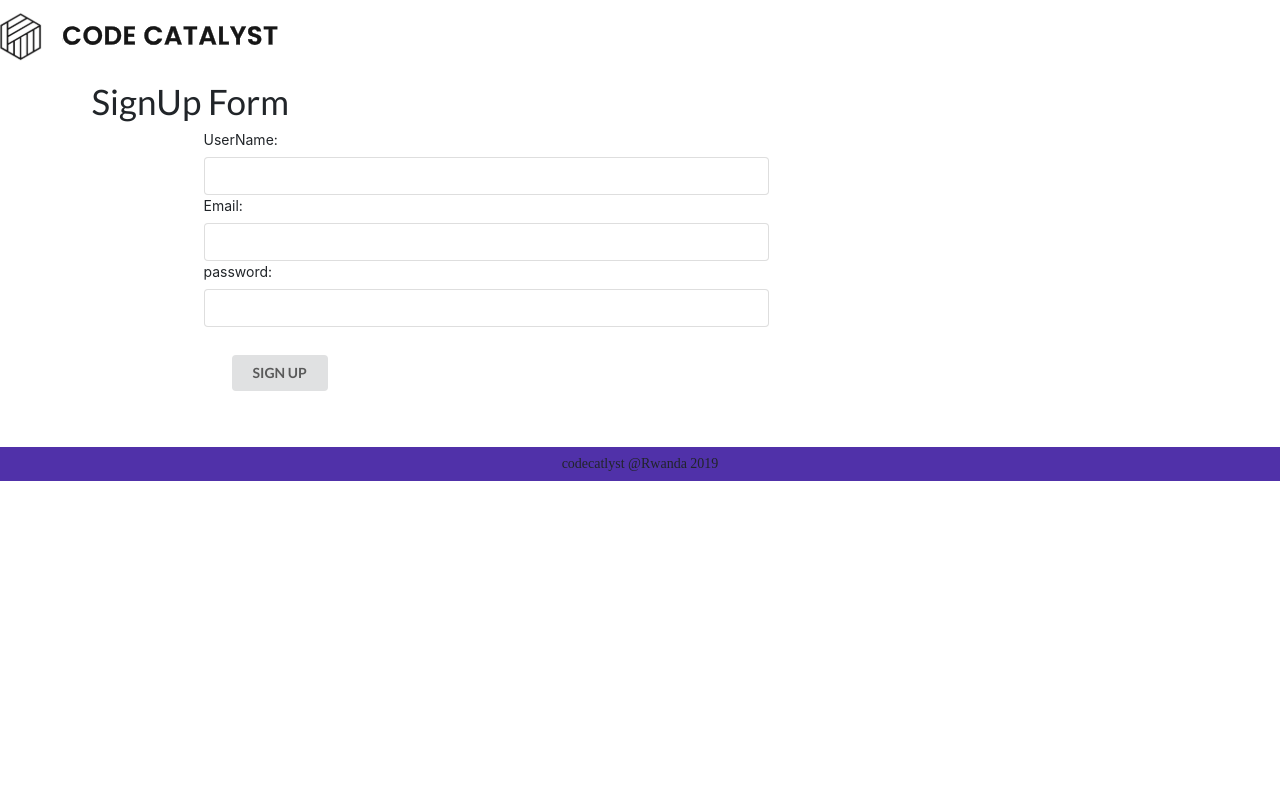
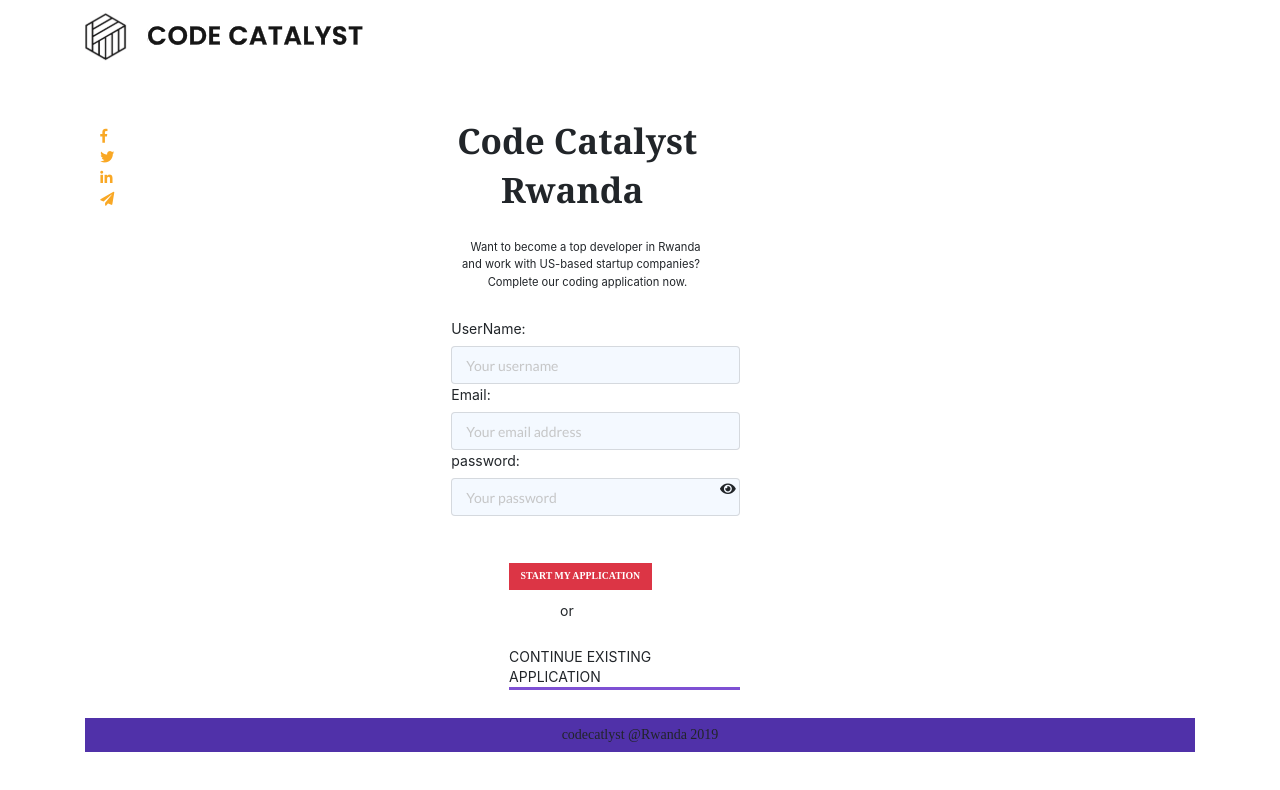
Before and after one commit to ndungutseclaude/applicant, a React (Create React App) app: page /SignUp in a window 1280 px wide. Shown: the top 790 px of the page. Built offline with nearby package versions, Linux system fonts and the light colour scheme.

Commit message:
progress of designing signup page

```diff
--- a/public/index.html
+++ b/public/index.html
@@ -28,7 +28,9 @@
     -->
     <title>React App</title>
     <!-- BOOTSTRAP LINK -->
-    <link rel="stylesheet" href="https://stackpath.bootstrapcdn.com/bootstrap/4.3.1/css/bootstrap.min.css" integrity="sha384-ggOyR0iXCbMQv3Xipma34MD+dH/1fQ784/j6cY/iJTQUOhcWr7x9JvoRxT2MZw1T" crossorigin="anonymous">
+    <link href="https://use.fontawesome.com/releases/v5.0.7/css/all.css" rel="stylesheet">
+    <link rel="stylesheet" href="https://stackpath.bootstrapcdn.com/bootstrap/4.3.1/css/bootstrap.min.css"
+        integrity="sha384-ggOyR0iXCbMQv3Xipma34MD+dH/1fQ784/j6cY/iJTQUOhcWr7x9JvoRxT2MZw1T" crossorigin="anonymous">
   </head>
   <body>
     <noscript>You need to enable JavaScript to run this app.</noscript>
--- a/src/component/Header.js
+++ b/src/component/Header.js
@@ -3,10 +3,10 @@ import React from 'react';
 const Header =()=>{
     return(
         <div>
-            <div>
+            <nav>
                 <img src="code_catalyst.svg" alt="not available"/>
                 {/* <p style={{float:'right'}}>LOGOUT</p> */}
-            </div>
+            </nav>
 
         </div>
     )
--- /dev/null
+++ b/src/component/SignUp.css
@@ -0,0 +1,105 @@
+.icon{
+    position: relative;
+    color:#f9a825;
+    width:30%;
+    margin-top:4%;
+    left:6%;
+
+   }
+   .title{
+    position: relative;
+    font-weight: bold;
+    left: 22%;
+    font-family:Cambria, Cochin, Georgia, Times, 'Times New Roman', serif;
+ }
+ .title1{
+    position: relative;
+    font-weight: bold;
+    left: 38%;
+    font-family:Cambria, Cochin, Georgia, Times, 'Times New Roman', serif;
+ }
+ .words{
+     position: relative;
+     margin-top:-3%;
+     left:4%;
+ }
+ .btn-danger{
+     margin-top:8%;
+    font-size:70%;
+    border-radius:0px;
+    font-family: Poppins;
+    font-style: normal;
+    font-weight: bold;
+ }
+ .exit{
+    position: relative;
+    border-bottom: 3px solid  #7E50D3;;
+    width:40%;
+
+ }
+ .card-footer p{
+    position: relative;
+    color:white;
+    text-align: center;
+ }
+ .eye{
+    position: relative;
+    margin-left:-7%;
+    top:67%;
+ }
+ .signing{
+     position: relative;
+     right:18%;
+     margin-top:50px;
+ }
+ .content2{
+    position: relative;
+    right:2%;
+ }
+ .contents{
+     left:20%;
+     margin-top:4%;
+ }
+ .details{
+     position: relative;
+     width: 50%;
+     left:44%;
+     margin-top:5%;
+
+ }
+
+ ::placeholder{
+    color:#4A4D51;
+ }
+ .btn-post{
+     position: relative;
+    left:54%;
+ }
+ .or{
+     padding:2%;
+     width:20%;
+     text-align: center;
+ }
+
+
+@media only screen and (max-width: 600px)  {
+    .icon{
+        position: relative;
+        width: 100px;
+    }
+    .titles{
+        position:relative;
+        width:900%;
+        left:92%;
+        margin-top:-90px;
+
+    }
+    .title{
+        width: 200%;
+    }
+    .contents{
+     background: brown;
+     width:900%;
+    }
+
+}
--- a/src/component/SignUp.js
+++ b/src/component/SignUp.js
@@ -2,6 +2,7 @@ import React from 'react';
 import axios from 'axios';
 import Header from './Header';
 import Footer from './Footer';
+import './SignUp.css';
 
 class SignUp extends React.Component{
     constructor(props){
@@ -20,6 +21,17 @@ class SignUp extends React.Component{
         })
         //console.log(this.state)
     }
+    //Encript password
+     encrypting(){
+        var temp = document.getElementById("password");
+           if (temp.type === "password") {
+               temp.type = "text";
+           }
+           else {
+               temp.type = "password";
+           }
+       }
+
 
     //FORM SUBMITION
     formSubmit=(e)=>{
@@ -38,35 +50,74 @@ class SignUp extends React.Component{
     render(){
 
         return(
-            <div>
+            <div className="container">
                 <Header/>
-                <div className="ui container" style={{marginTop: '10px'}}>
-                <h1> SignUp Form</h1>
+                <div>
                 <form onSubmit={this.formSubmit} className="ui form" style={{marginRight: '30rem', marginLeft: '8rem'}}>
+                 <div className="row  signing">
+                 <div className="col-sm-3">
+                <aside className="icon">
+                 <div><i class="fab fa-facebook-f"></i></div>
+                 <div> <i class="fab fa-twitter"></i></div>
+                 <div><i class="fab fa-linkedin-in"></i></div>
+                 <div> <i class="fas fa-paper-plane"></i></div>
+              </aside>
+              </div>
+              <div className="col-sm-3">
+
+              </div>
+              <div className=" col-sm-6 titles">
+                <h1 class="title">Code Catalyst</h1>
+                <h1 class="title1">  Rwanda</h1>
+                </div>
+                </div>
+                  <div className="row">
+                      <div className="col-sm-3">
+
+                      </div>
+                      <div className="col-sm-9 contents">
+                   <small className="content1">Want to become a top developer in Rwanda
+                         <p className="content2"> and work with US-based startup companies?</p>
+                        <p className="words"> Complete our coding application now.</p>
+                        </small>
+                        </div>
+                        </div>
+                        <div className="details">
                     <label> UserName:</label>
-                    <input type="text" required
+                    <input style={{background: ' #F4F9FF'} }
+                    type="text" required
                         name="username"
+                        placeholder="Your username"
                         value={this.state.username}
                         onChange={this.handleChange}
                     />
                     <label> Email:</label>
-                    <input type="email" required
+                    <input style={{background: ' #F4F9FF'} }
+                    type="email" required
                         name="email"
+                        placeholder="Your email address"
                         value={this.state.email}
                         onChange={this.handleChange}
                     />
                     <label> password:</label>
-                    <input type="password" required
+                    <input  style={{background: ' #F4F9FF'} }
+                    type="password" required
                         name="password"
+                        placeholder="Your password"
                         value={this.state.password}
                         onChange={this.handleChange}
                     />
-
-                    <button type="submit" className="ui button" style={{margin:'2rem'}}>SIGN UP</button>
+                    <i className=" eye fas fa-eye" onclick="encrypting()"></i>
+                    </div>
+                    <div className="btn-post">
+                     <button type="button" className="btn btn-danger">START MY APPLICATION</button>
+                          <p className="or" >or</p>
+                          <p class="exit">CONTINUE EXISTING APPLICATION</p>
+                          </div>
                 </form>
 
             </div>
-                <Footer/>
+            <Footer/>
             </div>
         )
     }
```
